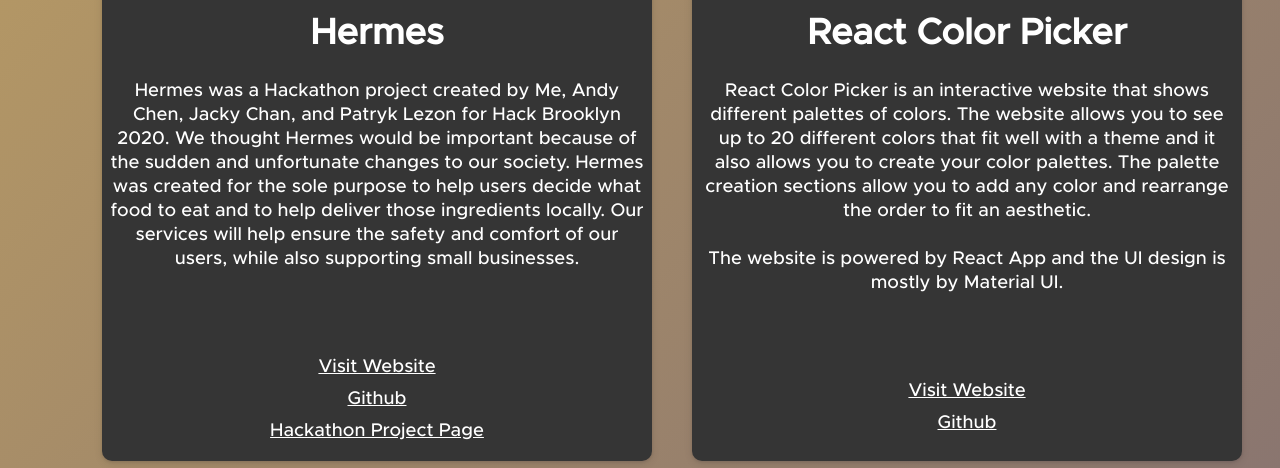
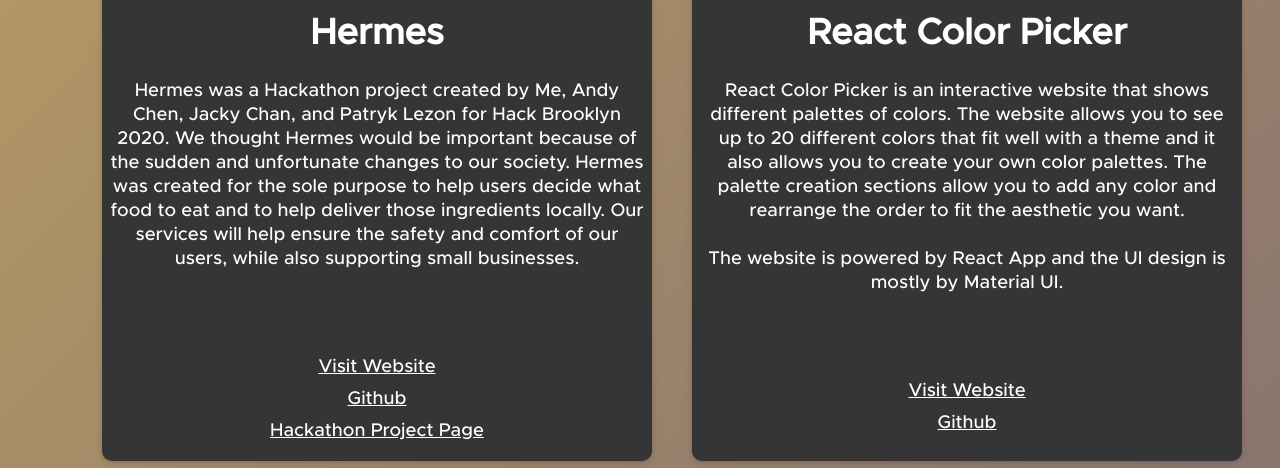
Before and after one commit to caesar-chin/caesar-chin.github.io, a plain HTML site: page index.html in a window 1280 px wide. Shown: the part 1455-1923 px from the top of the page. Drawn offline with Linux system fonts and the light colour scheme.

Commit message:
change react color des

```diff
--- a/index.html
+++ b/index.html
@@ -117,8 +117,8 @@
                     </div>
                     <h1>React Color Picker</h1>
                     <p>
-                        React Color Picker is an interactive website that shows different palettes of colors. The website allows you to see up to 20 different colors that fit well with a theme and it also allows you to create your color palettes. The palette creation sections
-                        allow you to add any color and rearrange the order to fit an aesthetic.
+                        React Color Picker is an interactive website that shows different palettes of colors. The website allows you to see up to 20 different colors that fit well with a theme and it also allows you to create your own color palettes. The palette creation sections
+                        allow you to add any color and rearrange the order to fit the aesthetic you want.
                         <br><br>The website is powered by React App and the UI design is mostly by Material UI.
                     </p>
 
```
